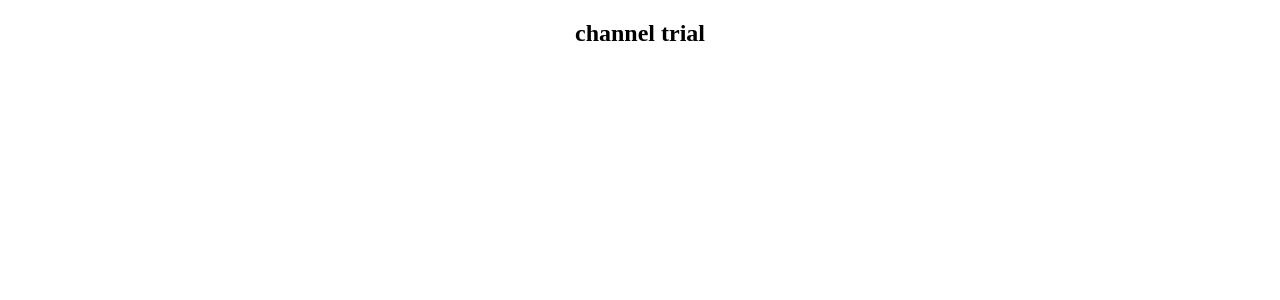
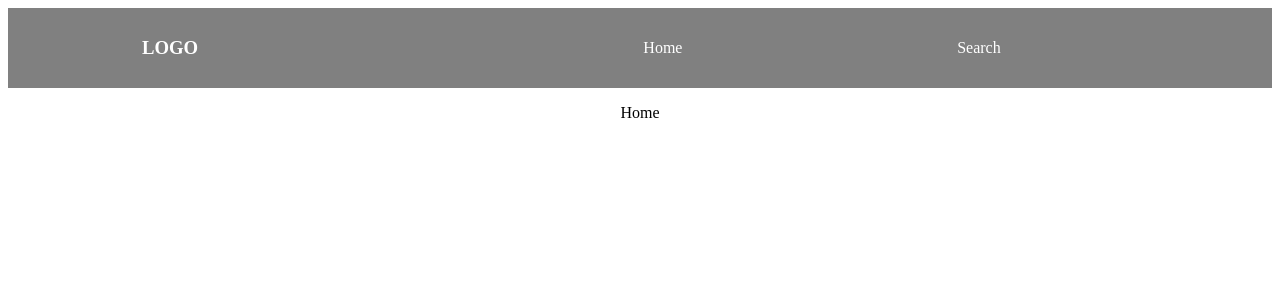
Before and after one commit to receperis/webdev, a React (Create React App) app: page /Home in a window 1280 px wide. Shown: the top 300 px of the page. Built offline with nearby package versions, Linux system fonts and the light colour scheme.

Commit message:
displayed the screen on the list

```diff
--- a/package.json
+++ b/package.json
@@ -8,6 +8,7 @@
     "@testing-library/user-event": "^12.2.0",
     "react": "^17.0.1",
     "react-dom": "^17.0.1",
+    "react-router-dom": "^5.2.0",
     "react-scripts": "4.0.0",
     "web-vitals": "^0.2.4"
   },
--- a/src/App.jsx
+++ b/src/App.jsx
@@ -1,9 +1,12 @@
 // React Core
-import { useState } from "react";
+import React from 'react';
+import { BrowserRouter as Router, Switch, Route } from 'react-router-dom';
 
 // React components
-import Card from "./components/Card";
-import Nav from "./components/Nav";
+import Card from './components/Card';
+import Nav from './components/Nav';
+import Home from './components/Home';
+
 
 // Media Items
 import logo from './assets/logo.svg';
@@ -11,10 +14,15 @@ import './style/App.css';
 
 function App() {
   return (
-    <div className="App">
+    <Router>
+      <div className="App">
         <Nav />
+        <Route path="/Card" component={Card} />
+        <Route path="/Home" component={Home} />
 
-    </div>
+
+      </div>
+    </Router>
   );
 }
 
--- /dev/null
+++ b/src/components/Home.jsx
@@ -0,0 +1,10 @@
+import React from 'react';
+
+function Home(){
+    return(<article>
+        <p>Home</p>
+    </article>
+    );
+}
+
+export default Home;
--- a/src/components/Nav.jsx
+++ b/src/components/Nav.jsx
@@ -1,14 +1,16 @@
 import React from 'react';
 
-function Nav(){
-     return(
-         <nav>
-             <h1>
-                 channel trial
-             </h1>
-         </nav>
-     );
- }
+function Nav() {
+    return (
+        <nav>
+            <h3>LOGO</h3>
+            <ul className="nav-bar">
+                <li>Home</li>
+                <li>Search</li>
+            </ul>
+        </nav>
+    );
+}
 
 
 
@@ -16,4 +18,4 @@ function Nav(){
 
 
 
- export default Nav;
+export default Nav;
--- a/src/components/card.jsx
+++ b/src/components/card.jsx
@@ -1,10 +1,30 @@
-import React from 'react';
+import React, {useState, useEffect} from 'react';
+
 
 function Card(){
-    return(<article>
-        <p>Lorem ipsum dolor sit,
-            amet consectetur adipisicing elit. Incidunt ex, obcaecati iusto ad, beatae illo placeat assumenda doloribus praesentium voluptates aspernatur quod aperiam officiis sunt? Excepturi vel debitis exercitationem soluta?</p>
-    </article>
+
+useEffect(()=>{
+    fetchItems();
+},[]);
+
+const[items, setItems]= useState([]);
+
+const fetchItems = async () => {
+    const data = await fetch('https://my.api.mockaroo.com/orders.json?key=e49e6840');
+
+    const items =await data.json();
+    console.log(items);
+    setItems(items);
+}
+
+    return(
+    <div>
+
+            {items.map(item=>(
+               <h1>{item.id, item.sender}</h1>
+            ))}
+
+    </div>
     );
 }
 
--- a/src/style/App.css
+++ b/src/style/App.css
@@ -2,7 +2,28 @@
   text-align: center;
 }
 
+nav {
+  display: flex;
+  justify-content: space-around;
+  align-items: center;
+  min-height: 10vh;
+  background: grey;
+  color: white;
 
+}
+
+.nav-bar {
+  width: 50%;
+  display: flex;
+  justify-content: space-around;
+  align-items: center;
+  list-style: none;
+}
+
+
+
+
+/*
 @media (prefers-reduced-motion: no-preference) {
   .App-logo {
     animation: App-logo-spin infinite 20s linear;
@@ -20,3 +41,5 @@
     transform: rotate(360deg);
   }
 }
+
+*/
```
Also changed, not shown: 1 other file (tests, documents, lock files or other folders).
